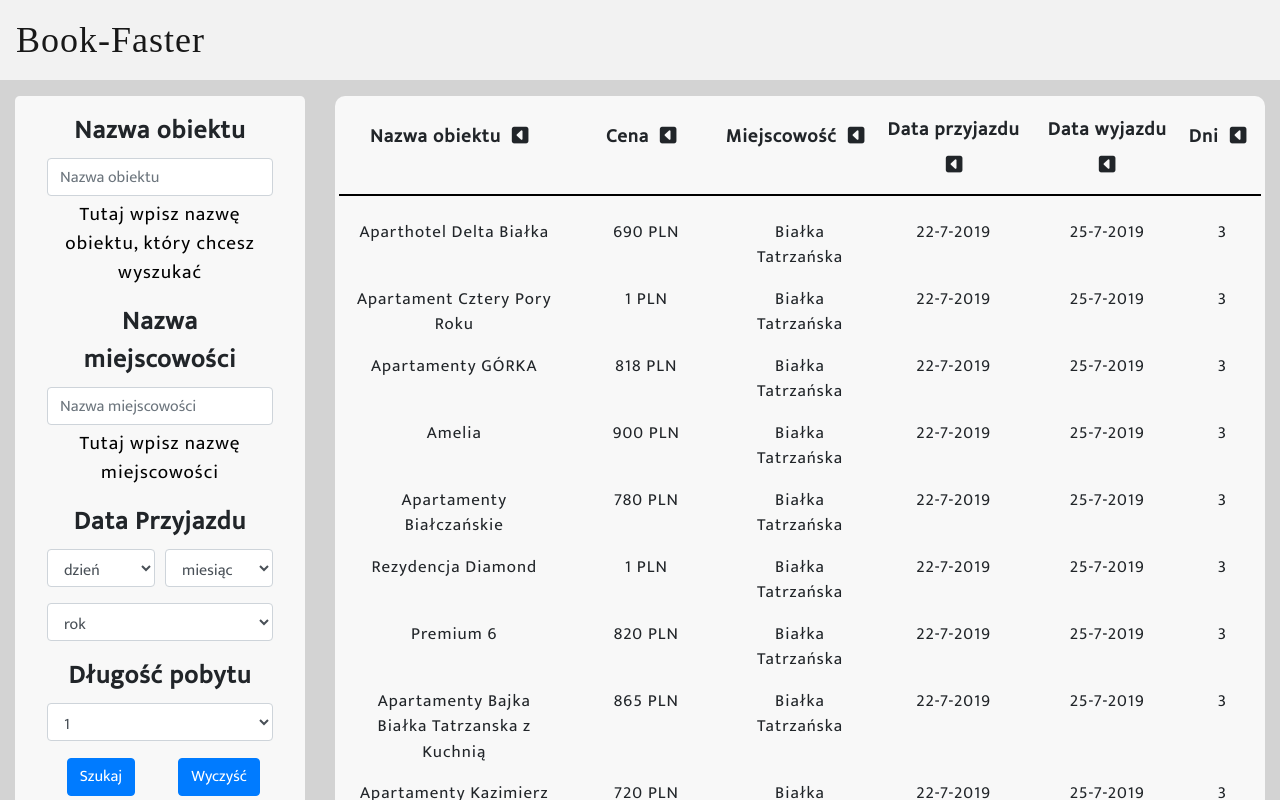
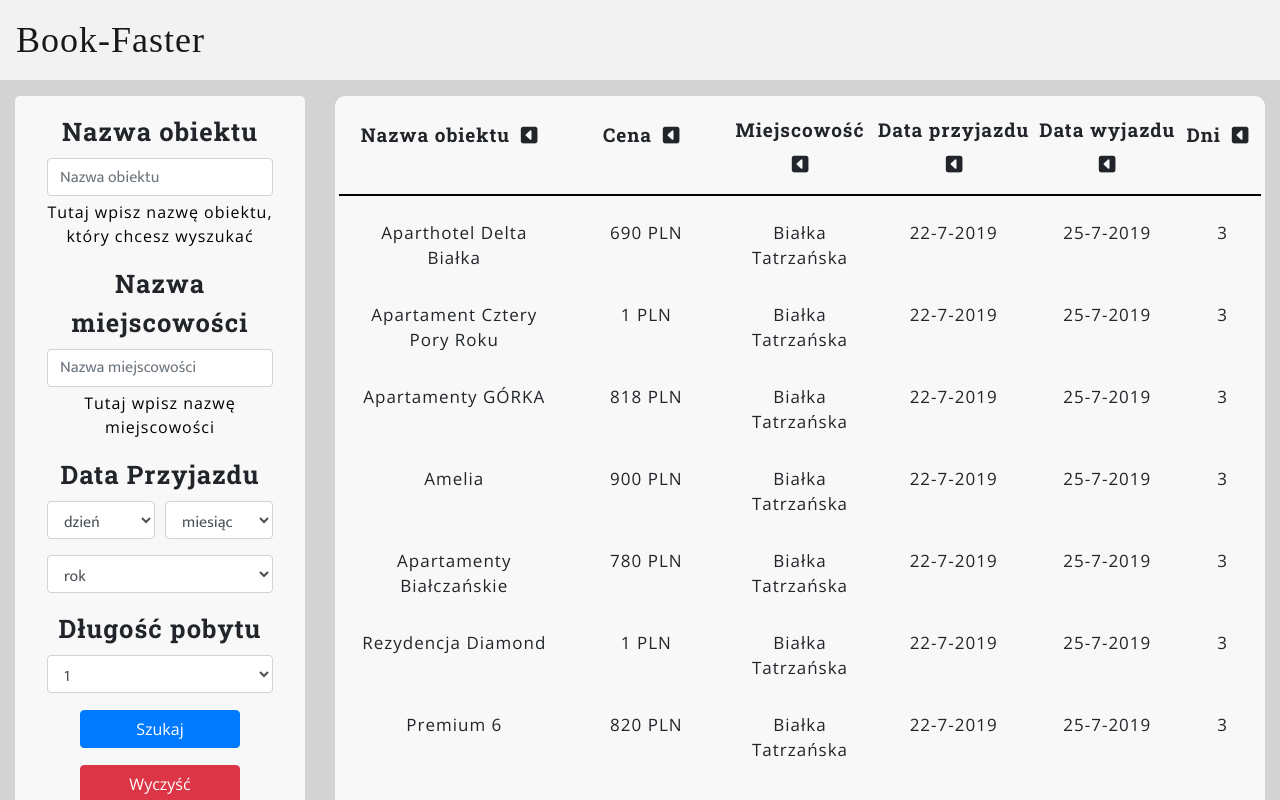
Before and after one commit to MarcinZmudka/Book-Faster, a React (Create React App) app: page / in a window 1280 px wide. Shown: the top 800 px of the page. Built offline with nearby package versions, Linux system fonts and the light colour scheme; a web font is replaced by a local one.

Commit message:
added fonts

```diff
--- a/public/index.html
+++ b/public/index.html
@@ -28,6 +28,7 @@
       />
       <link href="https://fonts.googleapis.com/css?family=Shrikhand&display=swap" rel="stylesheet">
       <link href="https://fonts.googleapis.com/css?family=Mukta&display=swap" rel="stylesheet">
+      <link href="https://fonts.googleapis.com/css?family=Open+Sans|Roboto+Slab:700&display=swap" rel="stylesheet">
       <script src="https://kit.fontawesome.com/1391c10218.js"></script>
   </head>
   <body>
--- a/src/components/Description.css
+++ b/src/components/Description.css
@@ -2,6 +2,7 @@
     font-size: 19px;
     padding-bottom: 10px;
     border-bottom: 2px solid black;
+    font-family: 'Roboto Slab', serif;
 }
 .desc_title{
     transition: transform .5s ease-in-out;
--- a/src/components/Filter.css
+++ b/src/components/Filter.css
@@ -1,7 +1,15 @@
 #myForm{
     font-size: 1.5em;
 }
+.label{
+    font-family: 'Roboto Slab', serif;
+}
 .underName{
-    font-size: 1.2rem;
+    font-size: 1rem;
     color: black;
+    font-family: 'Open Sans', sans-serif;
 }
+.button{
+    width: 10rem;
+    font-family: 'Open Sans', sans-serif;
+}
--- a/src/components/Filter.js
+++ b/src/components/Filter.js
@@ -60,7 +60,7 @@ const Filter = props => {
   return (
     <Form id="myForm" onSubmit={search}>
       <Form.Group controlId="formBasicEmail">
-        <Form.Label><strong>Nazwa obiektu</strong></Form.Label>
+        <Form.Label className="label">Nazwa obiektu</Form.Label>
         <Form.Control
           type="text"
           placeholder="Nazwa obiektu"
@@ -73,7 +73,7 @@ const Filter = props => {
         </Form.Text>
       </Form.Group>
       <Form.Group controlId="formBasicEmail1">
-        <Form.Label><strong>Nazwa miejscowości</strong></Form.Label>
+        <Form.Label className="label">Nazwa miejscowości</Form.Label>
         <Form.Control
           type="text"
           placeholder="Nazwa miejscowości"
@@ -85,7 +85,7 @@ const Filter = props => {
           Tutaj wpisz nazwę miejscowości
         </Form.Text>
       </Form.Group>
-      <Form.Label><strong>Data Przyjazdu</strong></Form.Label>
+      <Form.Label className="label">Data Przyjazdu</Form.Label>
       <Form.Row>
         <Form.Group as={Col} controlId="exampleForm.ControlSelect1">
           <Form.Control as="select" onChange={updateDay}>
@@ -151,7 +151,7 @@ const Filter = props => {
         </Form.Group>
       </Form.Row>
       <Form.Group controlId="formBasicPassword">
-        <Form.Label><strong>Długość pobytu</strong></Form.Label>
+        <Form.Label className="label">Długość pobytu</Form.Label>
         <Form.Control as="select" onChange={updateInterval}>
           <option>1</option>
           <option>2</option>
@@ -165,12 +165,12 @@ const Filter = props => {
       </Form.Group>
       <Form.Row>
         <Form.Group as={Col}>
-          <Button variant="primary" type="submit">
+          <Button variant="primary" type="submit" className = "button">
             Szukaj
           </Button>
         </Form.Group>
         <Form.Group as={Col}>
-          <Button variant="primary" onClick={clear}>
+          <Button variant="danger" onClick={clear} className = "button">
             Wyczyść
           </Button>
         </Form.Group>
--- a/src/components/Hotel.css
+++ b/src/components/Hotel.css
@@ -4,10 +4,20 @@
     padding: 10px;
 }
 .row_hotel{
+    position: relative;
     transition: background-color .3s ease-in-out;
     border-radius: 10px;
+    font-family: 'Open Sans', sans-serif;
 }
-.row_hotel:hover{
+.container_hotel:hover{
     background-color: rgba(106, 206, 89, 0.616);
     cursor: pointer;
 }
+.container_hotel{
+    padding-bottom: 15px;
+    border-radius: 10px;
+}
+/* .hotel_column{
+    border: 1px solid black;
+    height: 100%;
+} */
--- a/src/components/Hotel.js
+++ b/src/components/Hotel.js
@@ -6,14 +6,14 @@ import Col from 'react-bootstrap/Col';
 
 const Hotel = (props) => {
     return (
-        <Container fluid>
+        <Container fluid className = "container_hotel">
             <Row className = "my-0 py-2 row_hotel">
-                <Col md={3}>{props.value.name}</Col>
-                <Col md={2}>{props.value.price} PLN</Col>
-                <Col md={2}>{props.value.place}</Col>
-                <Col md={2}>{props.value.arrival}</Col>
-                <Col md={2}>{props.value.depart}</Col>
-                <Col md={1}>{props.value.interval ? props.value.interval : 3}</Col>
+                <Col className = "hotel_column" md={3}>{props.value.name}</Col>
+                <Col className = "hotel_column" md={2}>{props.value.price} PLN</Col>
+                <Col className = "hotel_column" md={2}>{props.value.place}</Col>
+                <Col className = "hotel_column" md={2}>{props.value.arrival}</Col>
+                <Col className = "hotel_column" md={2}>{props.value.depart}</Col>
+                <Col className = "hotel_column" md={1}>{props.value.interval ? props.value.interval : 3}</Col>
             </Row>
         </Container>
     )
--- a/src/components/Statistics.css
+++ b/src/components/Statistics.css
@@ -3,10 +3,12 @@
     align-items: center;
     justify-content: center;
     border-bottom: 1px dotted black;
+    font-family: 'Open Sans', sans-serif;
 }
 .stat_desc{
     display: flex;
     align-items: flex-start;
     justify-content: flex-start;
     border-bottom: 1px dotted black;
+    font-family: 'Roboto Slab', serif;
 }
```
